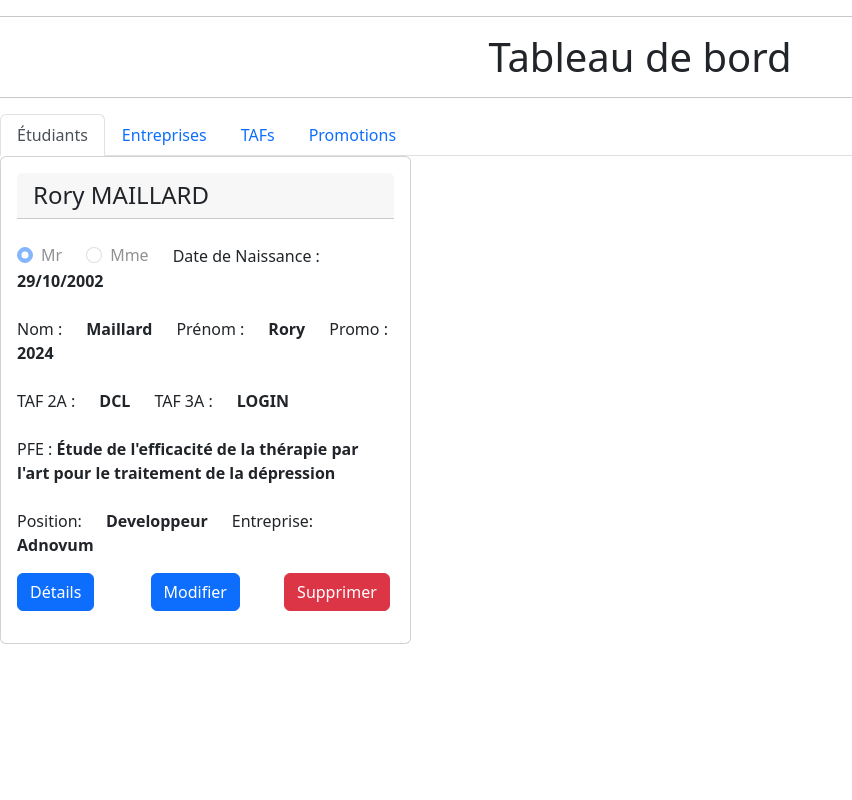
After one commit to nlnTessi07/ue_web_maillard_tessier, a Flask app: page /dashboard in a window 1280 px wide. The commit adds this page. Shown: the whole page, without its empty margins (0-852 px from the left). Run offline with Flask 2, Linux system fonts and the light colour scheme.

Commit message:
Nouveau Dashboard

```diff
--- a/app.py
+++ b/app.py
@@ -120,7 +120,24 @@ def getPromotion(annee):
 def addStudent(name,lastname,genre,annee,mois,jour,promotion,annee2,annee3):
     return 0
 
+@app.route('/test')
+def test():
+    return db.session.query(TAF.name).filter(TAF.personnes.id==2).all()
+@app.route('/clean')
+def routeClean():
+    clean()
+    return 'Database Cleaned'
+@app.route('/testadd')
+def routeAdd():
 
+    addEntreprise('QMSDJKQSDJ')
+
+    db.session.commit()
+    return 'blalba'
+
+@app.route('/dashboard')
+def dashboard():
+    return flask.render_template('Dashboard.html.jinja2')
 @app.route('/testbdd')
 def testbdd2():
     clean()
@@ -135,6 +152,41 @@ def testbdd2():
 def drop_page():
     clean()
     return 'Database Cleaned'
+
+
+
+@app.route('/companies')
+def testCompany():
+    # Create companies:
+
+
+    companies= Company.query.all()
+    return flask.render_template("test_print_company.html.jinja2",companies=companies)
+
+
+def filtrer(name, tafa2,tafa3, promo, internship_company,current_company):
+    #enlever les chanmps vides
+    #ordre : nom, taf, promo, entrerpise-stage, entreprise alumni
+    interns = db.session.query(Company.interns).filter(Company.name==internship_company)
+
+    return interns.query(Alumni).filter(Alumni.name.contains(name),
+                                         Alumni.tafa2.contains(tafa2),
+                                     Alumni.tafa3.contains(tafa3),
+                                     Alumni.promo.contains(promo))
+                                  #   Alumni.current_company.name.contains(current_company))
+
+
+@app.route('/base',methods=['POST'])
+def TestFilter():
+    name = flask.request.form['testFiltrer']
+    print(name)
+    ans = filtrer(name,'','','','','')
+    print(ans)
+    return flask.render_template('testPrint.html.jinja2', ans = ans)
+
+@app.route('/')
+def main():
+    return flask.redirect('/login')
 @app.route('/login')
 def loginMain():
     return flask.render_template('loginMain.html.jinja2')
--- a/fun.py
+++ b/fun.py
@@ -6,7 +6,8 @@ from datetime import datetime
 
 app = Flask(__name__)
 
-app.config["SQLALCHEMY_DATABASE_URI"] = "sqlite:////home/nolann/PycharmProjects/ue_web_maillard_tessier/database/database.db"
+#app.config["SQLALCHEMY_DATABASE_URI"] = "sqlite:////home/nolann/PycharmProjects/ue_web_maillard_tessier/database/database.db"
+app.config["SQLALCHEMY_DATABASE_URI"] = "sqlite:///E:\\Documents\\Programming\\Python\\ue_web_maillard_tessier\\database\\database.db"
 app.config["SQLALCHEMY_TRACK_MODIFICATIONS"] = False
 app.config["SECRET_KEY"] = "secret_key1234"
 db.init_app(app)
--- /dev/null
+++ b/templates/Dashboard.html.jinja2
@@ -0,0 +1,214 @@
+<html>
+    <head>
+        <title>Tableau de Bord</title>
+        <meta charset="utf-8">
+        <meta name="viewport" content="width=device-width, initial-scale=1">
+        <link href="https://cdn.jsdelivr.net/npm/bootstrap@5.2.3/dist/css/bootstrap.min.css" rel="stylesheet" integrity="sha384-rbsA2VBKQhggwzxH7pPCaAqO46MgnOM80zW1RWuH61DGLwZJEdK2Kadq2F9CUG65" crossorigin="anonymous">
+        <style>
+            h1 {text-align: center;}
+        </style>
+    </head>
+    <body>
+
+    <script src="https://cdn.jsdelivr.net/npm/bootstrap@5.2.3/dist/js/bootstrap.bundle.min.js" integrity="sha384-kenU1KFdBIe4zVF0s0G1M5b4hcpxyD9F7jL+jjXkk+Q2h455rYXK/7HAuoJl+0I4" crossorigin="anonymous"></script>
+        <HR>
+        <h1>Tableau de bord</h1>
+        <HR>
+        <ul class="nav nav-tabs" id="myTab" role="tablist">
+          <li class="nav-item" role="presentation">
+            <button class="nav-link active" id="etudiants-tab" data-bs-toggle="tab" data-bs-target="#etudiants" type="button" role="tab" aria-controls="etudiants" aria-selected="true">Étudiants</button>
+          </li>
+          <li class="nav-item" role="presentation">
+            <button class="nav-link" id="entreprises-tab" data-bs-toggle="tab" data-bs-target="#entreprises" type="button" role="tab" aria-controls="entreprises" aria-selected="false">Entreprises</button>
+          </li>
+          <li class="nav-item" role="presentation">
+            <button class="nav-link" id="tafs-tab" data-bs-toggle="tab" data-bs-target="#tafs" type="button" role="tab" aria-controls="tafs" aria-selected="false">TAFs</button>
+          </li>
+            <li class="nav-item" role="presentation">
+            <button class="nav-link" id="promos-tab" data-bs-toggle="tab" data-bs-target="#promos" type="button" role="tab" aria-controls="promos" aria-selected="false">Promotions</button>
+          </li>
+        </ul>
+        <div class="tab-content" id="myTabContent">
+          <div class="tab-pane fade show active" id="etudiants" role="tabpanel" aria-labelledby="etudiants-tab">
+              <div class ="row">
+            <div class="col-sm-4">
+                <div class = "card">
+                    <div class="card-body">
+                        <form method = "POST">
+                            <h4 class="card-header">Rory MAILLARD</h4>
+                          <div class="mb-3">
+                              <br>
+                              <div class = "row align-items-center">
+                                  <div class = "col-auto">
+                                      <div class="form-check">
+                                          <input class="form-check-input" type="radio" name="Genre" id="mr" checked disabled>
+                                          <label class="form-check-label" for="mr">
+                                            Mr
+                                          </label>
+                                        </div>
+                                  </div>
+                                  <div class = "col-auto">
+                                    <div class="form-check">
+                                      <input class="form-check-input" type="radio" name="Genre" id="mme" disabled>
+                                      <label class="form-check-label" for="mme">
+                                        Mme
+                                      </label>
+                                    </div>
+                                  </div>
+                                  <div class = "col-auto">
+                                    Date de Naissance :
+                                  </div>
+                                  <div class = "col-auto">
+                                      <b>29/10/2002</b>
+                                  </div>
+                               </div>
+                              <br>
+                              <div class="row align-items-center">
+                                  <div class = "col-auto">
+                                    Nom :
+                                  </div>
+                                  <div class = "col-auto">
+                                      <b>Maillard</b>
+                                  </div>
+                                  <div class = "col-auto">
+                                    Prénom :
+                                  </div>
+                                  <div class = "col-auto">
+                                    <b>Rory</b>
+                                  </div>
+                                  <div class = "col-auto">
+                                    Promo :
+                                </div>
+                                <div class = "col-auto">
+                                    <b>2024</b>
+                                </div>
+                              </div>
+                              <br>
+                              <div class = "row align-items-center">
+                                  <div class = "col-auto">
+                                      TAF 2A :
+                                  </div>
+                                  <div class = "col-auto">
+                                      <b>DCL</b>
+                                  </div>
+                                  <div class = "col-auto">
+                                      TAF 3A :
+                                  </div>
+                                  <div class = "col-auto">
+                                      <b>LOGIN</b>
+                                  </div>
+                            </div>
+                              <br>
+                              <div class ="row align-items-center">
+                                <div class = "col-auto">
+                                    PFE : <b>Étude de l'efficacité de la thérapie par l'art pour le traitement de la dépression</b>
+                                </div>
+                              </div>
+                            <br>
+                            <div class = "row align-items-center">
+                                <div class = "col-auto">
+                                    Position:
+                                </div>
+                                <div class = "col-auto">
+                                    <b>Developpeur</b>
+                                </div>
+                                <div class = "col-auto">
+                                    Entreprise:
+                                </div>
+                                <div class = "col-auto">
+                                    <b>Adnovum</b>
+                                </div>
+                            </div>
+                          </div>
+                            <div class = "row align-items-center">
+                                <div class = "col-sm-4">
+                                    <button type="submit" class="btn btn-primary" name="detailsEtudiant">Détails</button>
+                                </div>
+                                <div class = "col-sm-4">
+                                    <button type="submit" class="btn btn-primary" name="modifierEtudiant">Modifier</button>
+                                </div>
+                                <div class = "col-sm-4">
+                                    <button type="submit" class="btn btn-danger" name="supprimerEtudiant">Supprimer</button>
+                                </div>
+                            </div>
+                        </form>
+                    </div>
+                </div>
+            </div>
+          </div>
+          </div>
+          <div class="tab-pane fade" id="entreprises" role="tabpanel" aria-labelledby="entreprises-tab">
+            <table class="table table-striped">
+              <thead>
+                <tr>
+                  <th scope="col">#</th>
+                  <th scope="col">Nom</th>
+                  <th scope="col">Nombre d'employés</th>
+                    <th scope="col">Actions</th>
+                </tr>
+              </thead>
+              <tbody>
+                <tr>
+                  <th scope="row">1</th>
+                  <td>IMT</td>
+                  <td>37</td>
+                    <td>
+                    <button type="submit" class="btn btn-primary" name="detailsEntreprise">Détails</button>
+                    <button type="submit" class="btn btn-primary" name="modifEntreprise">Modifier</button>
+                    <button type="submit" class="btn btn-danger" name="supprimerEntreprise">Supprimer</button>
+                    </td>
+                </tr>
+              </tbody>
+            </table>
+          </div>
+          <div class="tab-pane fade" id="tafs" role="tabpanel" aria-labelledby="tafs-tab">
+              <table class="table table-striped">
+              <thead>
+                <tr>
+                  <th scope="col">#</th>
+                  <th scope="col">Nom</th>
+                  <th scope="col">Nombre d'éleves</th>
+                  <th scope="col">Actions</th>
+                </tr>
+              </thead>
+              <tbody>
+                <tr>
+                  <th scope="row">1</th>
+                  <td>DCL</td>
+                  <td>12</td>
+                    <td>
+                    <button type="submit" class="btn btn-primary" name="detailsTafs">Détails</button>
+                    <button type="submit" class="btn btn-primary" name="modifTafs">Modifier</button>
+                    <button type="submit" class="btn btn-danger" name="supprimerTafs">Supprimer</button>
+                    </td>
+                </tr>
+              </tbody>
+            </table>
+          </div>
+            <div class="tab-pane fade" id="promos" role="tabpanel" aria-labelledby="promos-tab">
+              <table class="table table-striped">
+              <thead>
+                <tr>
+                  <th scope="col">#</th>
+                  <th scope="col">Nom</th>
+                  <th scope="col">Nombre d'éleves</th>
+                  <th scope="col">Actions</th>
+                </tr>
+              </thead>
+              <tbody>
+                <tr>
+                  <th scope="row">1</th>
+                  <td>2024</td>
+                  <td>25</td>
+                    <td>
+                    <button type="submit" class="btn btn-primary" name="detailsPromo">Détails</button>
+                    <button type="submit" class="btn btn-primary" name="modifPromo">Modifier</button>
+                    <button type="submit" class="btn btn-danger" name="supprimerPromo">Supprimer</button>
+                    </td>
+                </tr>
+              </tbody>
+            </table>
+          </div>
+        </div>
+    </body>
+</html>
--- a/templates/adminDashboard.html.jinja2
+++ b/templates/adminDashboard.html.jinja2
@@ -8,6 +8,7 @@
             h1 {text-align: center;}
         </style>
     </head>
+    <body>
         <HR>
         <h1>Tableau de bord</h1>
         <HR>
```
